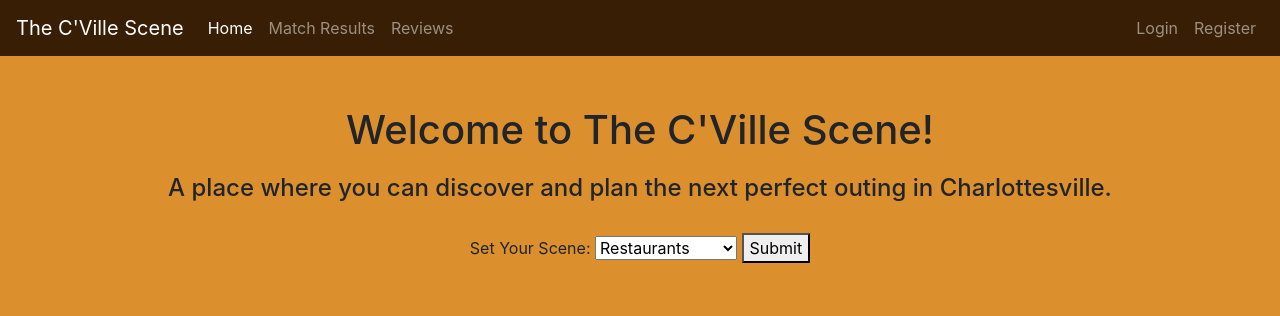
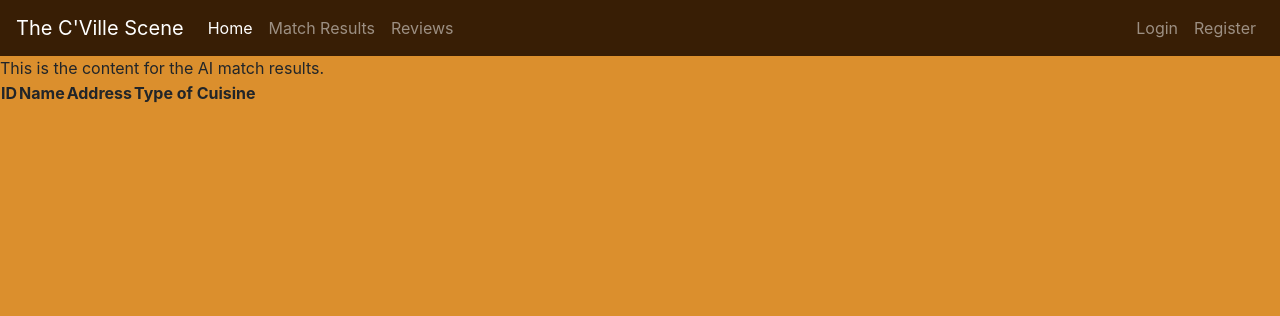
Before and after one commit to Srivacthi/The-CVille-Scene, a Flask app: page / in a window 1280 px wide. Shown: the top 316 px of the page. Run offline with Flask 3, Linux system fonts and the light colour scheme; lists and menus that the app fills with data are empty.

Commit message:
merged ai-setup changes with forms

```diff
--- a/app.py
+++ b/app.py
@@ -18,6 +18,7 @@ def home_page():
 
     if request.method == 'POST':
         selected_option = request.form.get('dropdown_option')  # Store selected value
+        print(selected_option)
 
         #put the selected option in an openAI prompt and get the result
         client = OpenAI()
@@ -27,7 +28,7 @@ def home_page():
             {"role": "system", "content": "You are a helpful assistant."},
             {
                 "role": "user",
-                "content": "Whare are some " +  selected_option + " in Charlottesville, VA? Can I have an itemized list in the form of a csv file?"
+                "content": "Whare are some " +  selected_option + " in Charlottesville, VA? Can I have an itemized list in the form of a csv file that has 5 features: the name of the place, a link to the place's website, the location, and description, and category?"
             }
         ]
         )
@@ -49,10 +50,10 @@ def home_page():
             for line in csv_content.split("\n"):
                 writer.writerow(line.split(","))
 
-
         print(f"Selected option: {selected_option}")  # Debugging
 
-    return render_template('home.html', selected_option=selected_option)
+    return render_template('match-results.html')
+    #return render_template('home.html', selected_option=selected_option)
 
 @app.route('/matches')
 def match_results():
--- /dev/null
+++ b/results.csv
@@ -0,0 +1,6 @@
+Name,Website,Location,Description,Category
+The Fralin Museum of Art,http://uvafralinartmuseum.virginia.edu/,155 Rugby Road, A University museum featuring art from various periods and continents.,Art Museum
+Kluge-Ruhe Aboriginal Art Collection,https://kluge-ruhe.org/,400 Worrell Drive, The only museum in the U.S. dedicated solely to Indigenous Australian art.,Art Museum
+Lewis & Clark Exploratory Center,http://www.lewisandclarkvirginia.org/,4929 Lewis & Clark Drive, A museum focused on the Lewis and Clark expedition with interactive exhibits for all ages.,History Museum
+Monticello,https://www.monticello.org/,931 Thomas Jefferson Parkway, The historic home of Thomas Jefferson, third President of the United States.,Historic House Museum
+James Monroe's Highland,https://highland.org/,2050 James Monroe Parkway, The historic estate of James Monroe, fifth President of the United States.,Historic House Museum
--- a/templates/home.html
+++ b/templates/home.html
@@ -25,15 +25,15 @@
 <h4 class="heading heading-description">A place where you can discover and plan the next perfect outing in Charlottesville.</h4>
 
 <div class="form-container">
-    <form method="POST">
+    <form method="POST" action="/home">
         <label for="dropdown_option">Set Your Scene:</label>
         <select name="dropdown_option" id="dropdown_option">
-            <option value="Option 1">Restaurants</option>
-            <option value="Option 2">Parks</option>
-            <option value="Option 3">Museums</option>
-            <option value="Option 4">Sporting Events</option >
-            <option value="Option 5">Art Gallaries</option>
-            <option value="Option 6">Historical Sites</option>
+            <option value="Restaurants">Restaurants</option>
+            <option value="Parks">Parks</option>
+            <option value="Museums">Museums</option>
+            <option value="Sporting Events">Sporting Events</option >
+            <option value="Art Gallaries">Art Gallaries</option>
+            <option value="Historical Sites">Historical Sites</option>
         </select>
         <button type="submit">Submit</button>
     </form>
```
